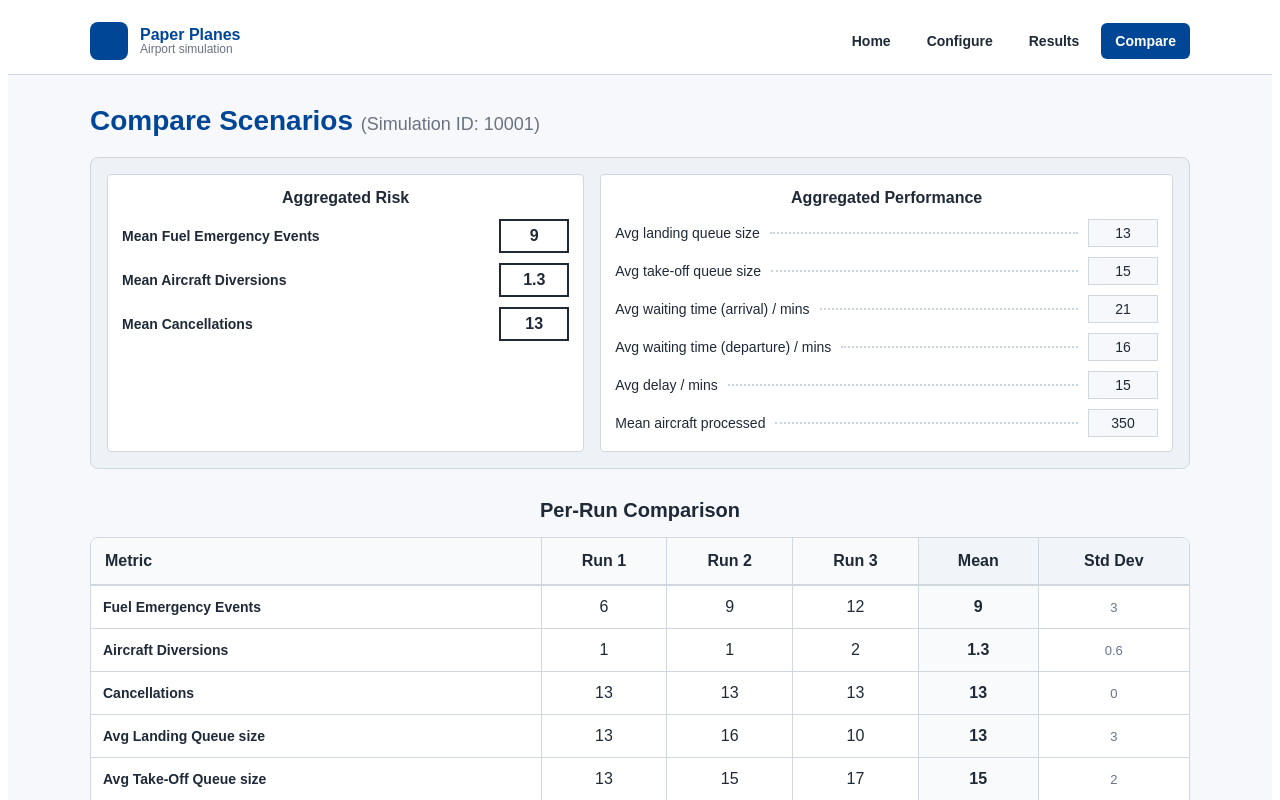
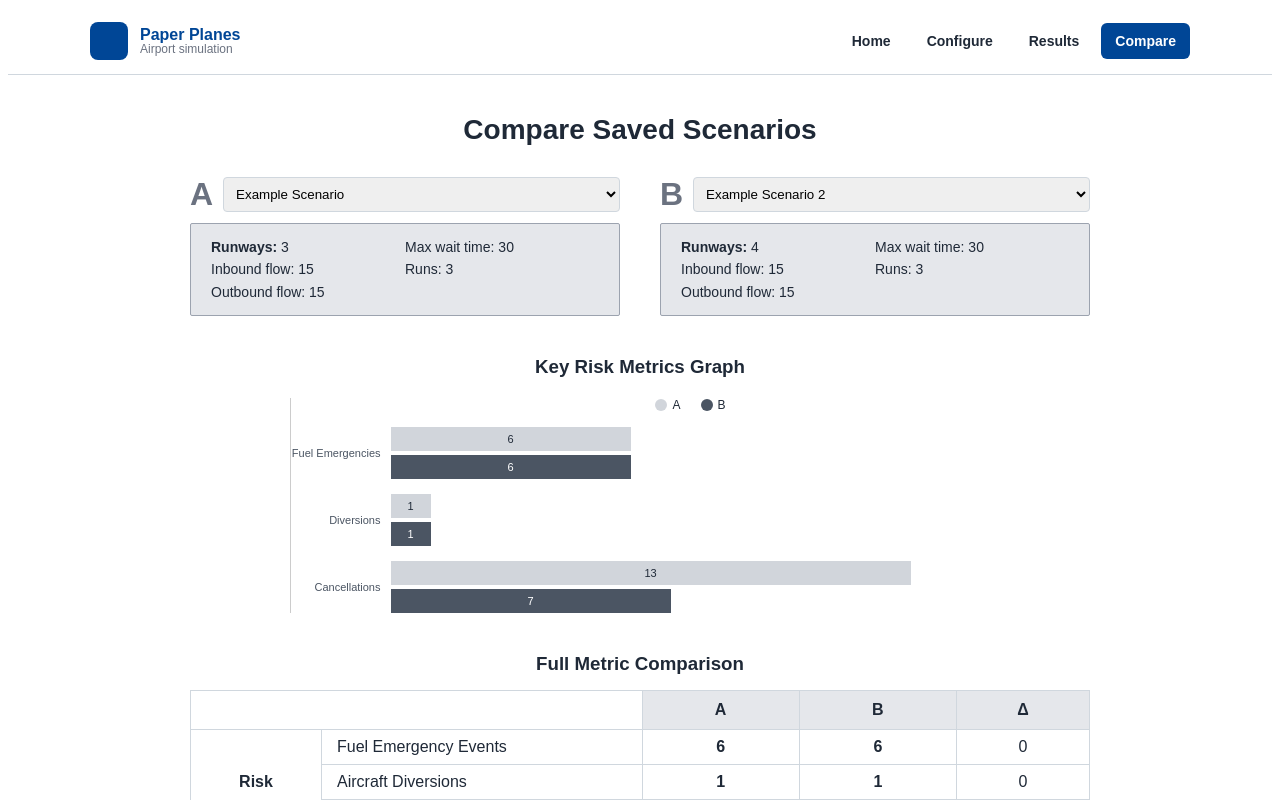
Before and after one commit to pinkie-py/paper-planes, a Next.js app in the folder web-client/: page /compare in a window 1280 px wide. Shown: the top 800 px of the page. Built offline with nearby package versions, Linux system fonts and the light colour scheme.

Commit message:
updated compare page

```diff
--- a/web-client/app/compare/page.tsx
+++ b/web-client/app/compare/page.tsx
@@ -1,167 +1,185 @@
 "use client";
 
-import React from "react";
+import React, { useState, useEffect } from "react";
 import Link from "next/link";
+import { useSearchParams } from "next/navigation";
 import Header from "@/components/header";
-
-
-
-type MetricRow = {
-  label: string;
-  values: number[];
-};
 
 const DS_BLUE = "#004696";
 const TEXT = "#1f2937";
 const BORDER = "#d0d7de";
 const LIGHT_BG = "#f6f8fb";
-const PANEL_BG = "#eef2f6";
+const PANEL_BG = "#e5e7eb"; // Darker grey for the info cards per image
 
-// Math Utilities
-const mean = (xs: number[]) => (xs.length ? xs.reduce((a, b) => a + b, 0) / xs.length : 0);
+export default function ComparePage() {
+  const searchParams = useSearchParams();
+  const idA = searchParams.get("idA");
+  const idB = searchParams.get("idB");
 
-const stdDev = (xs: number[]) => {
-  if (xs.length <= 1) return 0;
-  const m = mean(xs);
-  const variance = xs.reduce((sum, x) => sum + (x - m) * (x - m), 0) / (xs.length - 1);
-  return Math.sqrt(variance);
+  // State for the two scenarios
+  const [dataA, setDataA] = useState<any>(null);
+  const [dataB, setDataB] = useState<any>(null);
+
+  useEffect(() => {
+    // Mocking the data based on your image and previous logic
+    const mockA = {
+      name: "Example Scenario",
+      runways: 3, inbound: 15, outbound: 15, wait: 30, runs: 3,
+      fuel: 6, diversions: 1, cancellations: 13,
+      landQueue: 13, takeOffQueue: 13, waitArr: 14, waitDep: 21, delay: 10, processed: 345
+    };
+    const mockB = {
+      name: "Example Scenario 2",
+      runways: 4, inbound: 15, outbound: 15, wait: 30, runs: 3,
+      fuel: 6, diversions: 1, cancellations: 7,
+      landQueue: 9, takeOffQueue: 8, waitArr: 12, waitDep: 11, delay: 3, processed: 355
     };
 
-const round1 = (n: number) => Math.round(n * 10) / 10;
+    setDataA(mockA);
+    setDataB(mockB);
+  }, [idA, idB]);
 
-export default function ComparePage() {
-  // Scenario Context (To be pulled from state/backend later)
-  const scenario = {
-    name: "Comparison View",
-    seed: 10001,
-    runCount: 3,
+  if (!dataA || !dataB) return <div style={{ padding: 50 }}>Loading Comparison...</div>;
+
+  // Reusable Styles
+  const cardStyle: React.CSSProperties = {
+    background: PANEL_BG,
+    padding: '12px 20px',
+    borderRadius: '2px',
+    border: `1px solid #9ca3af`,
+    flex: 1,
+    fontSize: '14px',
+    lineHeight: '1.6'
   };
 
-  // Mock Data matching your requirements
-  const rows: MetricRow[] = [
-    { label: "Fuel Emergency Events", values: [6, 9, 12] },
-    { label: "Aircraft Diversions", values: [1, 1, 2] },
-    { label: "Cancellations", values: [13, 13, 13] },
-    { label: "Avg Landing Queue size", values: [13, 16, 10] },
-    { label: "Avg Take-Off Queue size", values: [13, 15, 17] },
-    { label: "Avg Waiting Time (arrival) / mins", values: [14, 20, 29] },
-    { label: "Avg Waiting Time (departure) / mins", values: [21, 11, 16] },
-    { label: "Avg Delay / mins", values: [10, 10, 25] },
-    { label: "Aircraft Processed", values: [345, 355, 350] },
-  ];
-
-  const getRowValues = (label: string) => rows.find((r) => r.label === label)?.values ?? [];
-
-  const aggRisk = [
-    { label: "Mean Fuel Emergency Events", value: round1(mean(getRowValues("Fuel Emergency Events"))) },
-    { label: "Mean Aircraft Diversions", value: round1(mean(getRowValues("Aircraft Diversions"))) },
-    { label: "Mean Cancellations", value: round1(mean(getRowValues("Cancellations"))) },
-  ];
-
-  const aggPerf = [
-    { label: "Avg landing queue size", value: round1(mean(getRowValues("Avg Landing Queue size"))) },
-    { label: "Avg take-off queue size", value: round1(mean(getRowValues("Avg Take-Off Queue size"))) },
-    { label: "Avg waiting time (arrival) / mins", value: round1(mean(getRowValues("Avg Waiting Time (arrival) / mins"))) },
-    { label: "Avg waiting time (departure) / mins", value: round1(mean(getRowValues("Avg Waiting Time (departure) / mins"))) },
-    { label: "Avg delay / mins", value: round1(mean(getRowValues("Avg Delay / mins"))) },
-    { label: "Mean aircraft processed", value: round1(mean(getRowValues("Aircraft Processed"))) },
-  ];
-
-  const navLinkStyle: React.CSSProperties = {
-    padding: "10px 14px",
-    textDecoration: "none",
-    color: TEXT,
-    borderRadius: 6,
-    fontWeight: 600,
-    fontSize: 14,
+  const tableHeaderStyle: React.CSSProperties = {
+    background: PANEL_BG,
+    padding: '10px',
+    border: `1px solid ${BORDER}`,
+    fontWeight: 'bold',
+    textAlign: 'center'
   };
 
   return (
-    <div style={{ minHeight: "100vh", background: LIGHT_BG, color: TEXT, fontFamily: "sans-serif" }}>
+    <div style={{ minHeight: "100vh", background: "#fff", color: TEXT, fontFamily: "sans-serif" }}>
       <Header />
 
-      <main style={{ maxWidth: 1100, margin: "0 auto", padding: 20 }}>
-        <h1 style={{ margin: "10px 0 20px", fontSize: 28, fontWeight: 800, color: DS_BLUE }}>
-          Compare Scenarios <span style={{ fontWeight: 400, color: "#6b7280", fontSize: 18 }}>(Simulation ID: {scenario.seed})</span>
-        </h1>
+      <main style={{ maxWidth: 900, margin: "0 auto", padding: "20px" }}>
 
-        {/* Top Summary Section */}
-        <section style={{ border: `1px solid ${BORDER}`, background: PANEL_BG, padding: 16, borderRadius: 8 }}>
-          <div style={{ display: "grid", gridTemplateColumns: "1fr 1.2fr", gap: 16 }}>
+        <h1 style={{ textAlign: "center", fontSize: 28, marginBottom: 30 }}>Compare Saved Scenarios</h1>
 
-            {/* Risk Box */}
-            <div style={{ background: "#fff", border: `1px solid ${BORDER}`, padding: 14, borderRadius: 4 }}>
-              <h3 style={{ textAlign: "center", margin: "0 0 12px", fontSize: 16, fontWeight: 800 }}>Aggregated Risk</h3>
-              <div style={{ display: "grid", gap: 10 }}>
-                {aggRisk.map((item) => (
-                  <div key={item.label} style={{ display: "grid", gridTemplateColumns: "1fr 70px", alignItems: "center", gap: 10 }}>
-                    <div style={{ fontWeight: 700, fontSize: 14 }}>{item.label}</div>
-                    <div style={{ border: `2px solid ${TEXT}`, textAlign: "center", padding: "6px 0", fontWeight: 800 }}>{item.value}</div>
+        {/* 1. Top Section: Scenario Selectors and Info Cards */}
+        <div style={{ display: "flex", gap: "40px", marginBottom: 40 }}>
+          {/* Scenario A */}
+          <div style={{ flex: 1 }}>
+            <div style={{ display: 'flex', alignItems: 'center', gap: 10, marginBottom: 10 }}>
+                <span style={{ fontSize: 32, fontWeight: 'bold', color: '#6b7280' }}>A</span>
+                <select style={{ width: '100%', padding: '8px', borderRadius: '4px', border: `1px solid ${BORDER}` }}>
+                    <option>{dataA.name}</option>
+                </select>
             </div>
-                ))}
+            <div style={cardStyle}>
+              <div style={{ display: 'grid', gridTemplateColumns: '1fr 1fr' }}>
+                <div><strong>Runways:</strong> {dataA.runways}</div>
+                <div>Max wait time: {dataA.wait}</div>
+                <div>Inbound flow: {dataA.inbound}</div>
+                <div>Runs: {dataA.runs}</div>
+                <div>Outbound flow: {dataA.outbound}</div>
+              </div>
             </div>
           </div>
 
-            {/* Performance Box */}
-            <div style={{ background: "#fff", border: `1px solid ${BORDER}`, padding: 14, borderRadius: 4 }}>
-              <h3 style={{ textAlign: "center", margin: "0 0 12px", fontSize: 16, fontWeight: 800 }}>Aggregated Performance</h3>
-              <div style={{ display: "grid", gap: 10 }}>
-                {aggPerf.map((item) => (
-                  <div key={item.label} style={{ display: "grid", gridTemplateColumns: "auto 1fr 70px", alignItems: "center", gap: 10, fontSize: 14 }}>
-                    <div>{item.label}</div>
-                    <div style={{ borderBottom: "2px dotted #cbd5e1", height: 0 }} />
-                    <div style={{ border: `1px solid ${BORDER}`, textAlign: "center", padding: "5px 0", background: LIGHT_BG }}>{item.value}</div>
+          {/* Scenario B */}
+          <div style={{ flex: 1 }}>
+            <div style={{ display: 'flex', alignItems: 'center', gap: 10, marginBottom: 10 }}>
+                <span style={{ fontSize: 32, fontWeight: 'bold', color: '#6b7280' }}>B</span>
+                <select style={{ width: '100%', padding: '8px', borderRadius: '4px', border: `1px solid ${BORDER}` }}>
+                    <option>{dataB.name}</option>
+                </select>
             </div>
-                ))}
+            <div style={cardStyle}>
+              <div style={{ display: 'grid', gridTemplateColumns: '1fr 1fr' }}>
+                <div><strong>Runways:</strong> {dataB.runways}</div>
+                <div>Max wait time: {dataB.wait}</div>
+                <div>Inbound flow: {dataB.inbound}</div>
+                <div>Runs: {dataB.runs}</div>
+                <div>Outbound flow: {dataB.outbound}</div>
+              </div>
+            </div>
           </div>
         </div>
 
+        {/* 2. Key Risk Metrics Graph */}
+        <h3 style={{ textAlign: 'center', marginBottom: 20 }}>Key Risk Metrics Graph</h3>
+        <div style={{ maxWidth: 600, margin: '0 auto 40px', paddingLeft: '100px', borderLeft: '1px solid #ccc' }}>
+            <div style={{ display: 'flex', justifyContent: 'center', gap: 20, marginBottom: 15, fontSize: 12 }}>
+                <div style={{ display: 'flex', alignItems: 'center', gap: 5 }}><div style={{ width: 12, height: 12, background: '#d1d5db', borderRadius: '50%' }} /> A</div>
+                <div style={{ display: 'flex', alignItems: 'center', gap: 5 }}><div style={{ width: 12, height: 12, background: '#4b5563', borderRadius: '50%' }} /> B</div>
             </div>
-        </section>
+            <MetricBar label="Fuel Emergencies" valA={dataA.fuel} valB={dataB.fuel} max={15} />
+            <MetricBar label="Diversions" valA={dataA.diversions} valB={dataB.diversions} max={15} />
+            <MetricBar label="Cancellations" valA={dataA.cancellations} valB={dataB.cancellations} max={15} />
+        </div>
 
-        {/* Detailed Comparison Table */}
-        <h2 style={{ textAlign: "center", marginTop: 30, marginBottom: 15, fontSize: 20, fontWeight: 800 }}>Per-Run Comparison</h2>
-        <div style={{ background: "#fff", border: `1px solid ${BORDER}`, borderRadius: 8, overflow: "hidden" }}>
-          <table style={{ width: "100%", borderCollapse: "collapse" }}>
+        {/* 3. Full Metric Comparison Table */}
+        <h3 style={{ textAlign: 'center', marginBottom: 15 }}>Full Metric Comparison</h3>
+        <table style={{ width: "100%", borderCollapse: "collapse", border: `1px solid ${BORDER}` }}>
           <thead>
-              <tr style={{ background: "#f8fafc", borderBottom: `2px solid ${BORDER}` }}>
-                <th style={{ padding: "14px", textAlign: "left", borderRight: `1px solid ${BORDER}` }}>Metric</th>
-                {Array.from({ length: scenario.runCount }, (_, i) => (
-                  <th key={i} style={{ padding: "14px", borderRight: `1px solid ${BORDER}` }}>Run {i + 1}</th>
-                ))}
-                <th style={{ padding: "14px", background: "#f1f5f9", borderRight: `1px solid ${BORDER}` }}>Mean</th>
-                <th style={{ padding: "14px", background: "#f1f5f9" }}>Std Dev</th>
+            <tr>
+              <th style={{ ...tableHeaderStyle, background: '#fff', border: 'none' }}></th>
+              <th style={{ ...tableHeaderStyle, width: '300px', background: '#fff', border: 'none' }}></th>
+              <th style={tableHeaderStyle}>A</th>
+              <th style={tableHeaderStyle}>B</th>
+              <th style={tableHeaderStyle}>Δ</th>
             </tr>
           </thead>
           <tbody>
-              {rows.map((row) => (
-                <tr key={row.label} style={{ borderBottom: `1px solid ${BORDER}` }}>
-                  <td style={{ padding: "12px", fontWeight: 600, fontSize: 14, borderRight: `1px solid ${BORDER}` }}>{row.label}</td>
-                  {row.values.map((v, i) => (
-                    <td key={i} style={{ padding: "12px", textAlign: "center", borderRight: `1px solid ${BORDER}` }}>{v}</td>
-                  ))}
-                  <td style={{ padding: "12px", textAlign: "center", fontWeight: 800, background: "#f8fafc", borderRight: `1px solid ${BORDER}` }}>
-                    {round1(mean(row.values))}
-                  </td>
-                  <td style={{ padding: "12px", textAlign: "center", color: "#64748b", fontSize: 13 }}>
-                    {round1(stdDev(row.values))}
-                  </td>
-                </tr>
-              ))}
+             <TableRow label="Fuel Emergency Events" valA={dataA.fuel} valB={dataB.fuel} category="Risk" rowSpan={3} />
+             <TableRow label="Aircraft Diversions" valA={dataA.diversions} valB={dataB.diversions} />
+             <TableRow label="Cancellations" valA={dataA.cancellations} valB={dataB.cancellations} />
+
+             <TableRow label="Avg Landing Queue size" valA={dataA.landQueue} valB={dataB.landQueue} category="Performance" rowSpan={6} />
+             <TableRow label="Avg Take-Off Queue size" valA={dataA.takeOffQueue} valB={dataB.takeOffQueue} />
+             <TableRow label="Avg Waiting Time (arrival) /mins" valA={dataA.waitArr} valB={dataB.waitArr} />
+             <TableRow label="Avg Waiting Time (departure) /mins" valA={dataA.waitDep} valB={dataB.waitDep} />
+             <TableRow label="Avg Delay /mins" valA={dataA.delay} valB={dataB.delay} />
+             <TableRow label="Aircraft Processed" valA={dataA.processed} valB={dataB.processed} />
           </tbody>
         </table>
-        </div>
-
-        {/* Footer Actions */}
-        <div style={{ marginTop: 30, display: "flex", justifyContent: "center", gap: 15 }}>
-          <Link href="/results" style={{ padding: "12px 24px", background: "#fff", border: `1px solid ${BORDER}`, borderRadius: 6, textDecoration: "none", color: TEXT, fontWeight: 700 }}>
-            Back to Results
-          </Link>
-          <button style={{ padding: "12px 24px", background: DS_BLUE, color: "#fff", border: "none", borderRadius: 6, cursor: "pointer", fontWeight: 700 }}>
-            Export Comparison (PDF)
-          </button>
-        </div>
       </main>
     </div>
   );
 }
+
+// Sub-component for the Bar Chart
+function MetricBar({ label, valA, valB, max }: any) {
+  return (
+    <div style={{ display: 'flex', alignItems: 'center', marginBottom: 15, position: 'relative' }}>
+      <div style={{ position: 'absolute', left: '-110px', fontSize: 11, width: 100, textAlign: 'right', color: '#4b5563' }}>{label}</div>
+      <div style={{ flex: 1, display: 'flex', flexDirection: 'column', gap: 4 }}>
+        <div style={{ width: `${(valA/max)*100}%`, background: '#d1d5db', height: 24, display: 'flex', alignItems: 'center', justifyContent: 'center', fontSize: 11 }}>{valA}</div>
+        <div style={{ width: `${(valB/max)*100}%`, background: '#4b5563', height: 24, display: 'flex', alignItems: 'center', justifyContent: 'center', fontSize: 11, color: '#fff' }}>{valB}</div>
+      </div>
+    </div>
+  );
+}
+
+// Sub-component for Table Rows
+function TableRow({ label, valA, valB, category, rowSpan }: any) {
+  const cellStyle: React.CSSProperties = { padding: '8px 15px', border: `1px solid ${BORDER}`, textAlign: 'center' };
+  const diff = Math.abs(valA - valB);
+
+  return (
+    <tr>
+      {category && (
+        <td rowSpan={rowSpan} style={{ ...cellStyle, fontWeight: 'bold', width: 100, background: '#fff', verticalAlign: 'middle' }}>
+          {category}
+        </td>
+      )}
+      <td style={{ ...cellStyle, textAlign: 'left', background: '#fff' }}>{label}</td>
+      <td style={{ ...cellStyle, fontWeight: 'bold' }}>{valA}</td>
+      <td style={{ ...cellStyle, fontWeight: 'bold' }}>{valB}</td>
+      <td style={{ ...cellStyle }}>{diff}</td>
+    </tr>
+  );
+}
```
Lines whose indentation alone changed are shown as unchanged.
